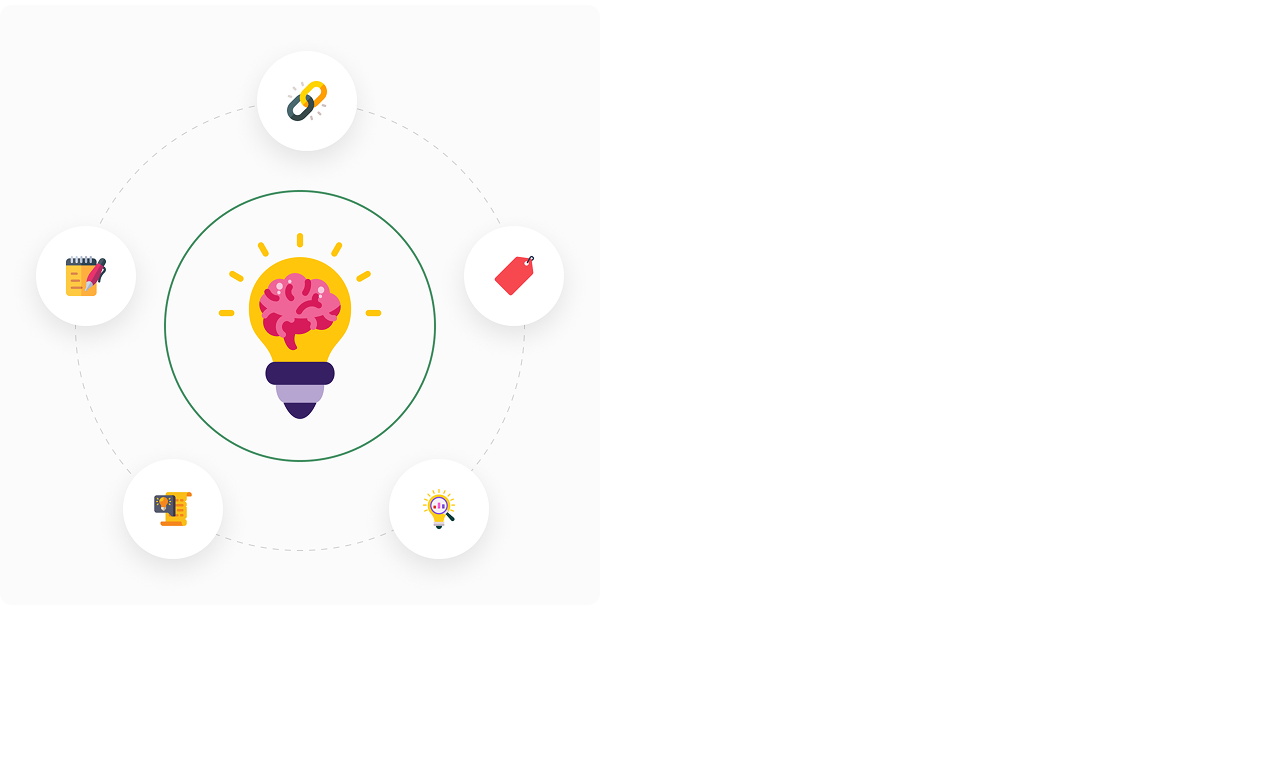
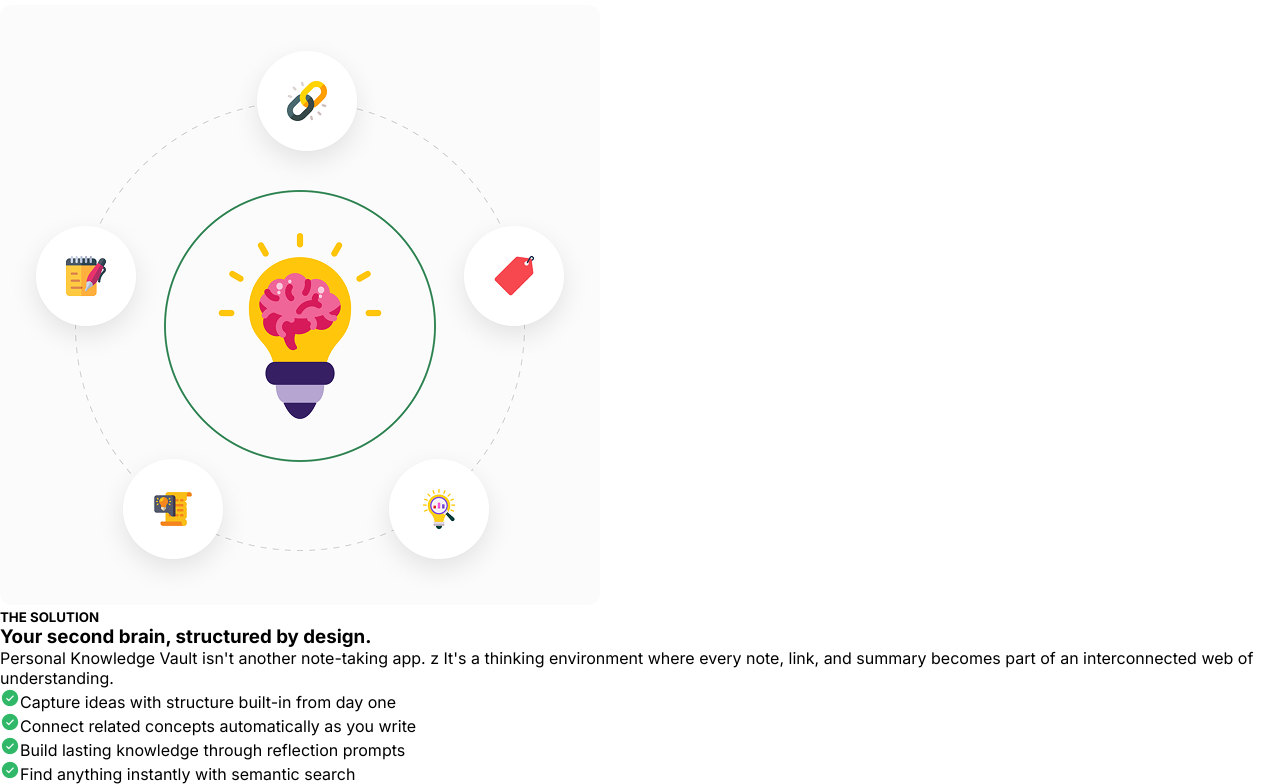
Before and after one commit to taofikur/B13-Assignment-1, a plain HTML site: page index.html in a window 1280 px wide. Shown: the part 1344-2128 px from the top of the page. Before the commit the page ends 1953 px from the top, so only its background shows below. Drawn offline with Linux system fonts and the light colour scheme.

Commit message:
more info added

```diff
--- a/index.html
+++ b/index.html
@@ -89,7 +89,19 @@
 
     <section class="more-info">
         <div>
-            <img src="./assets/knowledge.png" alt="">
+            <img class="more-img" src="./assets/knowledge.png" alt="">
+        </div>
+        <div>
+            <h5>THE SOLUTION</h5>
+            <h3>Your second brain,
+               structured by design.</h3>
+               <p>Personal Knowledge Vault isn't another note-taking app. z It's a thinking environment where every note, link, and summary becomes part of an interconnected web of understanding.</p>
+        </div>
+        <div>
+            <p><span><img src="./assets/CheckCircle.png" alt=""></span>Capture ideas with structure built-in from day one</p>
+            <p><span><img src="./assets/CheckCircle.png" alt="">Connect related concepts automatically as you write</span></p>
+            <p><span><img src="./assets/CheckCircle.png" alt=""></span>Build lasting knowledge through reflection prompts</p>
+            <p><span><img src="./assets/CheckCircle.png" alt=""></span>Find anything instantly with semantic search</p>
         </div>
 
     </section>
--- a/style.css
+++ b/style.css
@@ -167,5 +167,4 @@ border-radius: 100px;
 }
 .more-info{
     box-sizing: content-box;
-
 }
```
